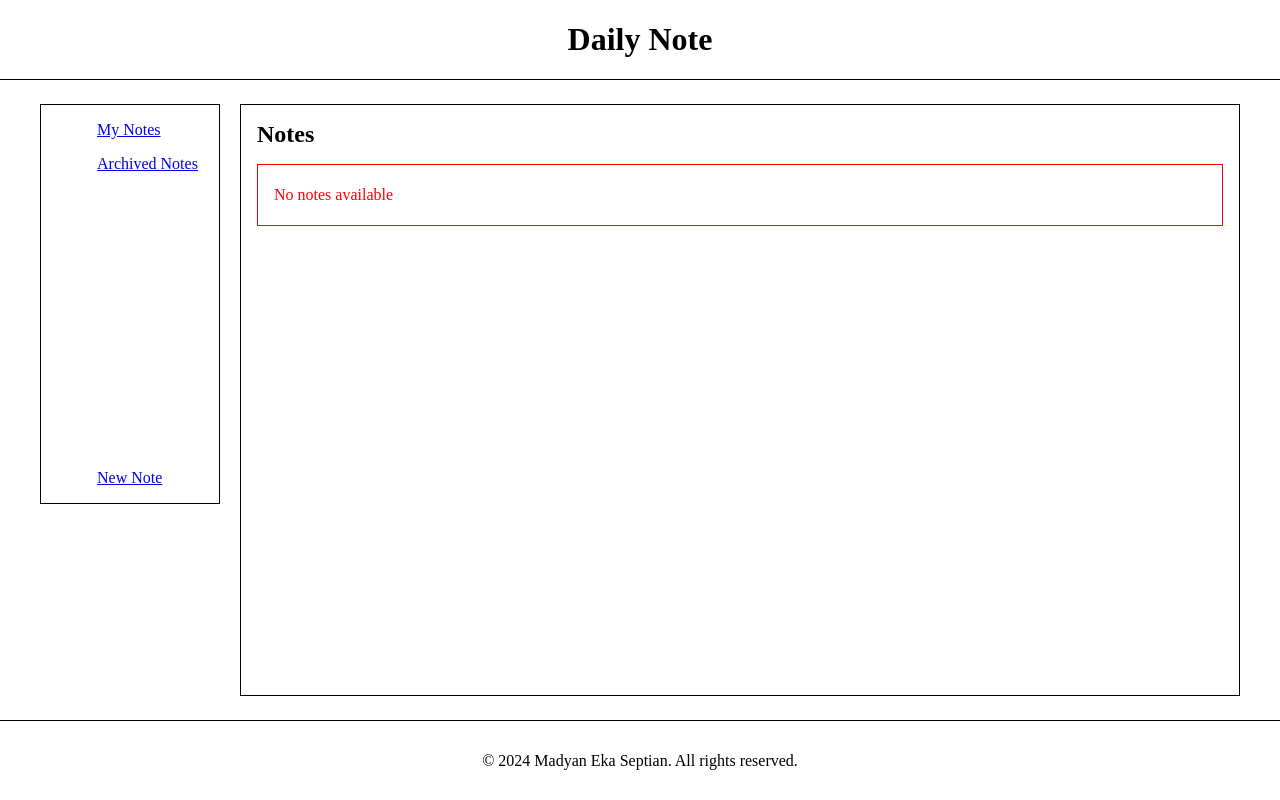
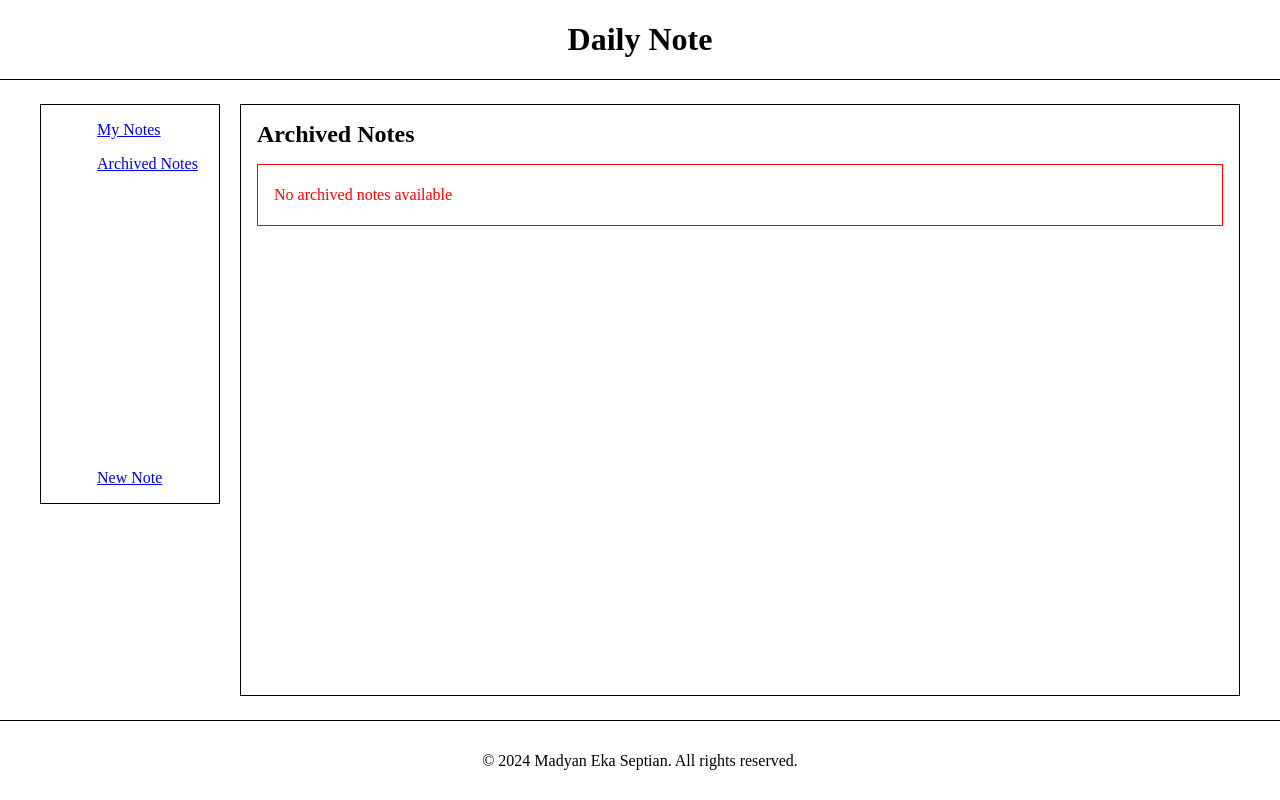
Before and after one commit to madyanes/daily-note, a React (Vite) app: page /archives in a window 1280 px wide. Built offline with nearby package versions, Linux system fonts and the light colour scheme.

Commit message:
Display the heading of note list conditionally

```diff
--- a/src/components/Notes.jsx
+++ b/src/components/Notes.jsx
@@ -57,7 +57,7 @@ export default function Notes({ isArchived }) {
 
   return (
     <>
-      <h1>Notes</h1>
+      <h1>{!isArchived ? 'Notes' : 'Archived Notes'}</h1>
       {notes.length ? (
         notes.map((note) => {
           return (
@@ -71,7 +71,7 @@ export default function Notes({ isArchived }) {
         })
       ) : (
         <article className='notes no-notes'>
-          <p>No notes available</p>
+          <p>No {!isArchived ? 'notes' : 'archived notes'} available</p>
         </article>
       )}
     </>
```
